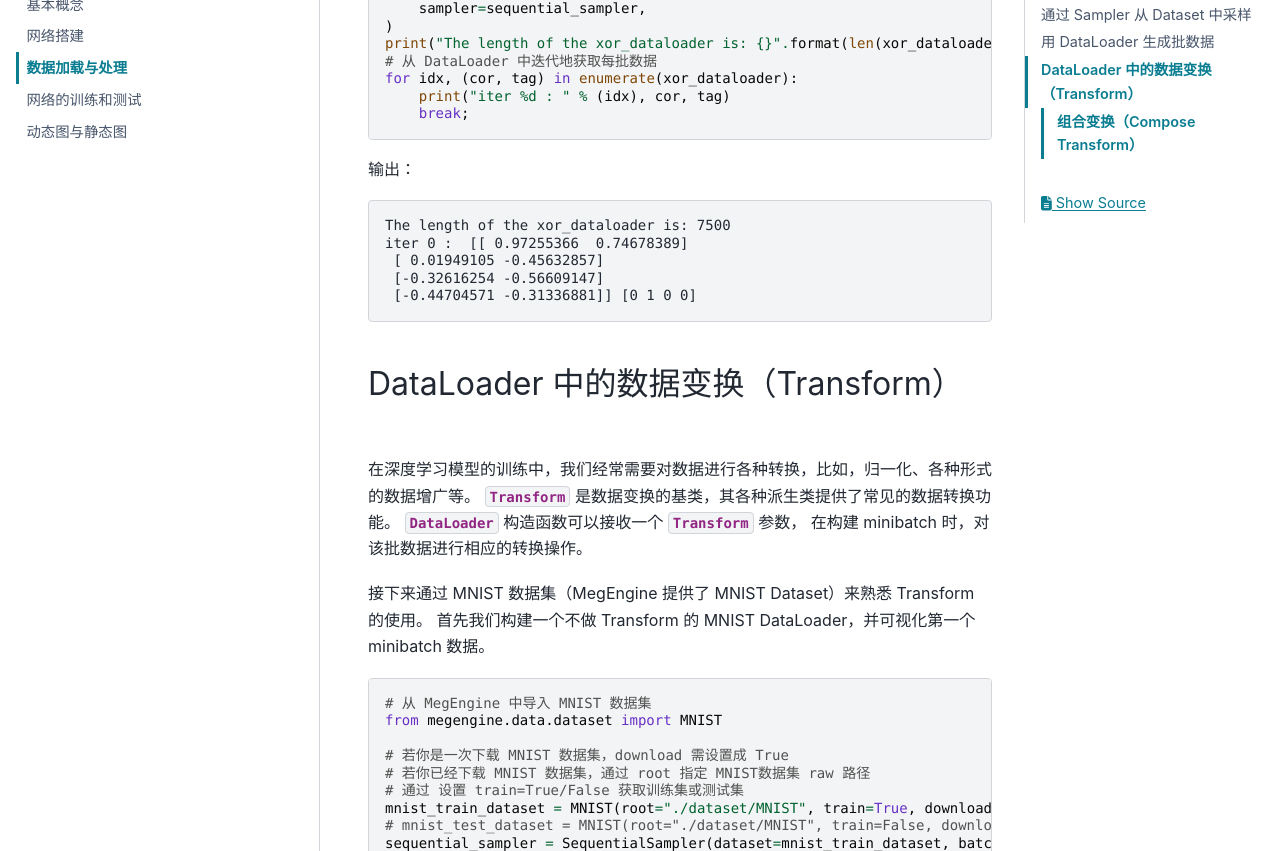
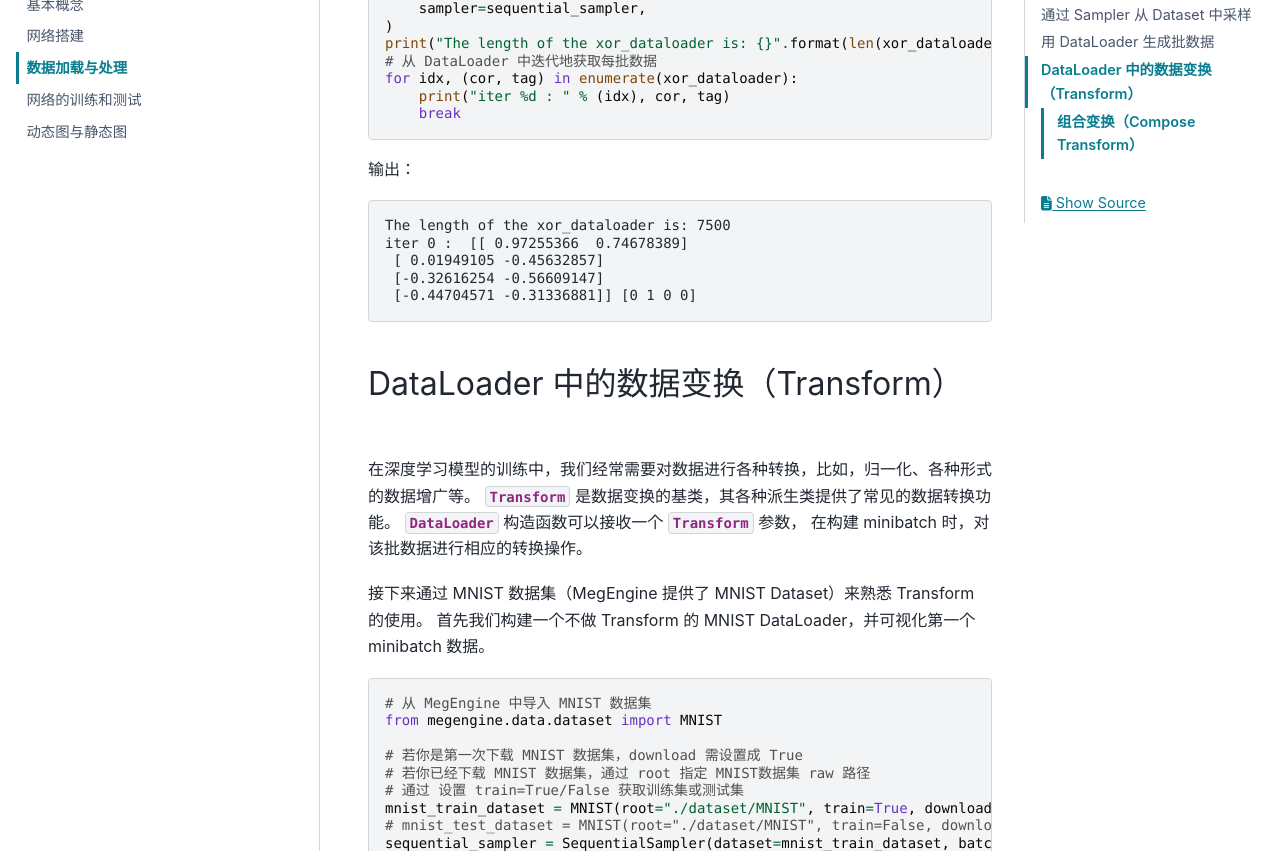
Before and after one commit to MegEngine/Docs, a Sphinx documentation site: the page built from source/basic/data_load.rst, in a window 1280 px wide and 1400 px high, scrolled down 3976 px. Shown: the part 155-1006 px from the top of the window. Built offline with Sphinx 7.4.7 and the PyData theme 0.15.4, drawn with Linux system fonts in a browser that asks for light colours; pages that are not in the unit, such as notebooks, are missing from menus; some of the changed text lies outside the part shown.

Commit message:
fix typos in data_load
GitOrigin-RevId: d497a1c4f851d1772a54a24ea70a49e73c797d76

```diff
--- a/source/basic/data_load.rst
+++ b/source/basic/data_load.rst
@@ -72,7 +72,7 @@ MegEngine 提供了一系列接口来规范化这些处理工作。
     # 通过 for 遍历数据集中的每一个样本
     for cor, tag in xor_train_dataset:
         print("The first data point is: {}, {}".format(cor, tag))
-        break;
+        break
 
     print("The second data point is: {}".format(xor_train_dataset[1]))
 
@@ -130,7 +130,7 @@ MegEngine 中提供各种常见的采样器，如 :class:`~.sampler.RandomSample
     # 获取迭代sampler时每次返回的数据集索引
     for indices in random_sampler:
         print(indices)
-        break;
+        break
 
 输出：
 
@@ -151,7 +151,7 @@ MegEngine 中提供各种常见的采样器，如 :class:`~.sampler.RandomSample
     # 获取迭代sampler时返回的数据集索引信息
     for indices in sequential_sampler:
         print(indices)
-        break;
+        break
 
 输出：
 
@@ -181,7 +181,7 @@ MegEngine 中，:class:`~.dataloader.DataLoader` 本质上是一个迭代器，
     # 从 DataLoader 中迭代地获取每批数据
     for idx, (cor, tag) in enumerate(xor_dataloader):
         print("iter %d : " % (idx), cor, tag)
-        break;
+        break
 
 输出：
 
@@ -210,7 +210,7 @@ DataLoader 中的数据变换（Transform）
     # 从 MegEngine 中导入 MNIST 数据集
     from megengine.data.dataset import MNIST
 
-    # 若你是一次下载 MNIST 数据集，download 需设置成 True
+    # 若你是第一次下载 MNIST 数据集，download 需设置成 True
     # 若你已经下载 MNIST 数据集，通过 root 指定 MNIST数据集 raw 路径
     # 通过 设置 train=True/False 获取训练集或测试集
     mnist_train_dataset = MNIST(root="./dataset/MNIST", train=True, download=True)
@@ -276,7 +276,7 @@ DataLoader 中的数据变换（Transform）
 
     for i, batch_sample in enumerate(dataloader):
         batch_image, batch_label = batch_sample[0], batch_sample[1]
-        break;
+        break
 
     show(batch_image, batch_label)
 
@@ -318,13 +318,14 @@ DataLoader 中的数据变换（Transform）
             # mean 和 std 分别是 MNIST 数据的均值和标准差，图片数值范围是 0~255
             Normalize(mean=0.1307*255, std=0.3081*255),
             Pad(2),
+            # 'CHW'表示把图片由 (height, width, channel) 格式转换成 (channel, height, width) 格式
             ToMode('CHW'),
         ])
     )
 
     for i, batch_sample in enumerate(dataloader):
         batch_image, batch_label = batch_sample[0], batch_sample[1]
-        break;
+        break
 
     print("The shape of the batch is now: {}".format(batch_image.shape))
 
```
